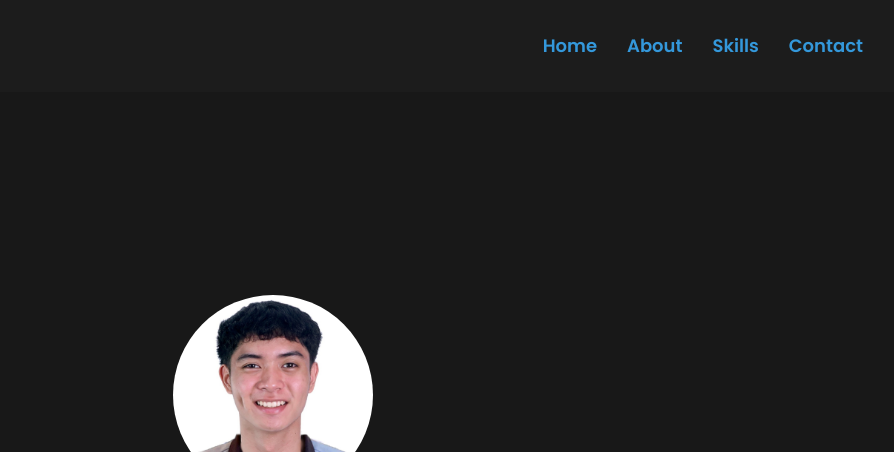
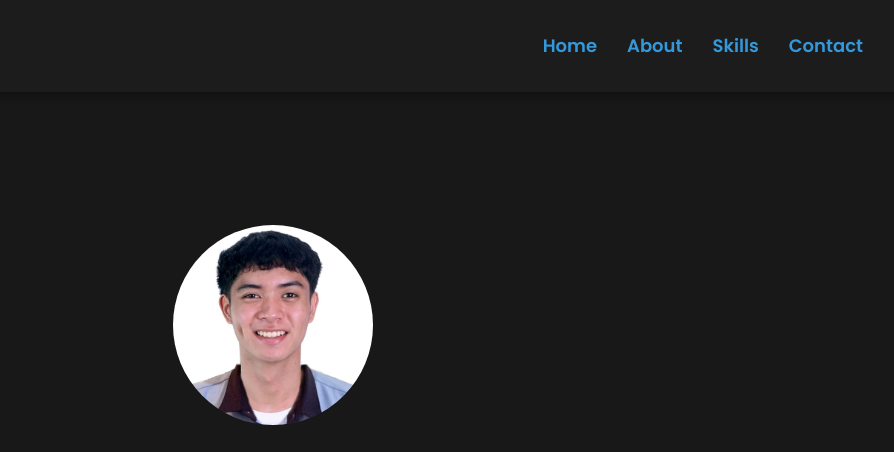
Before and after one commit to engr-inya/ian, a plain HTML site: page index.html in a window 1280 px wide. Shown: the top 452 px of the page, without its empty margins (367-1261 px from the left). Drawn offline with Linux system fonts and the light colour scheme.

Commit message:
Add files via upload

```diff
--- a/index.html
+++ b/index.html
@@ -18,7 +18,6 @@
         body {
             background-color: #121212;
             color: #e0e0e0;
-            padding-top: 70px; /* Add padding to top for body */
         }
         header {
             background: #1c1c1c;
@@ -34,6 +33,7 @@
             justify-content: space-between;
             align-items: center;
             padding: 30px 50px;
+            box-shadow: 0 4px 8px rgba(0, 0, 0, 0.3);
         }
         nav {
             display: flex;
@@ -202,6 +202,9 @@
         body {
             scroll-padding-top: 70px; /* Add enough padding to top */
         }
+        section {
+            scroll-margin-top: 70px; /* Add margin-top for sections */
+        }
     </style>
     <script>
         document.addEventListener("DOMContentLoaded", function() {
```
